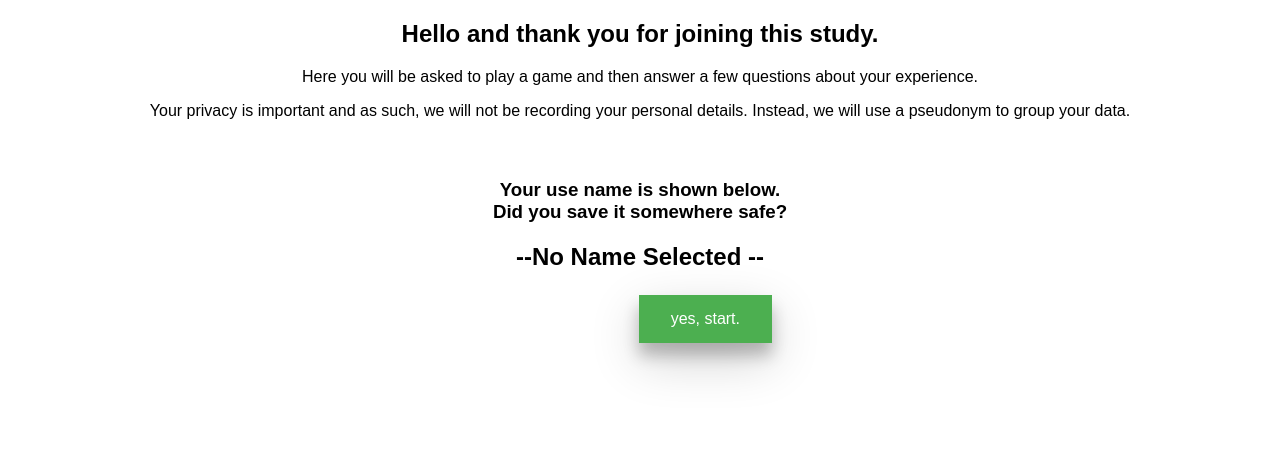
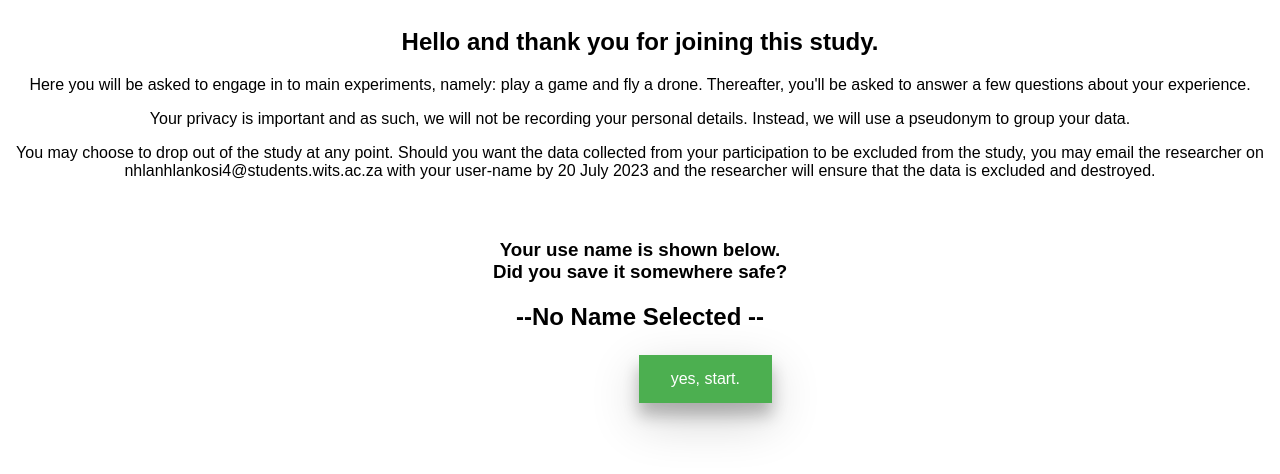
Before and after one commit to LuckyNkosi/ma-experiements, a website: page public/index.html in a window 1280 px wide. Drawn offline with Linux system fonts and the light colour scheme; no server answers.

Commit message:
added info template

```diff
--- a/package.json
+++ b/package.json
@@ -12,7 +12,8 @@
     "dev": "NODE_ENV=dev pm2-dev start index.js --raw | pino-colada",
     "win-dev": "set NODE_ENV=dev&&pm2-dev start index.js --raw | pino-colada",
     "prod": "NODE_ENV=prod pm2-dev start index.js --raw | pino-colada",
-    "start": "pm2 start index.js --merge-logs && pm2 logs --raw"
+    "start": "pm2 start index.js --merge-logs && pm2 logs --raw",
+    "stop": "pm2 stop index"
   },
   "dependencies": {
     "airtable": "^0.12.1",
--- a/public/index.html
+++ b/public/index.html
@@ -13,9 +13,15 @@
 <body>
     <section id="welcome">
         <h1>Hello and thank you for joining this study.</h1>
-        <p>Here you will be asked to play a game and then answer a few questions about your experience.</p>
+        <p>Here you will be asked to engage in to main experiments, namely: play a game and fly a drone.
+            Thereafter, you'll be asked to answer a few questions about your experience.</p>
         <p>Your privacy is important and as such, we will not be recording your personal details.
             Instead, we will use a pseudonym to group your data.</p>
+
+        <p>You may choose to drop out of the study at any point.
+            Should you want the data collected from your participation to be excluded from the study,
+            you may email the researcher on nhlanhlankosi4@students.wits.ac.za with your user-name by 20 July 2023 and
+            the researcher will ensure that the data is excluded and destroyed.</p>
         <h3 class="existingUserFound">An Active user has been picked up on this browser. Is this
             you?</h3>
         <h3 class="newUser">Your use name is shown below. <br> Did you save it somewhere
--- a/public/styles.css
+++ b/public/styles.css
@@ -144,3 +144,10 @@ label {
 .hidden {
     visibility: hidden;
 }
+
+body {
+    display: flex;
+    flex-direction: column;
+    /* align-content: center; */
+    align-items: center;
+}
```
Also changed, not shown: public/info.html (added, +17 -0 lines).
